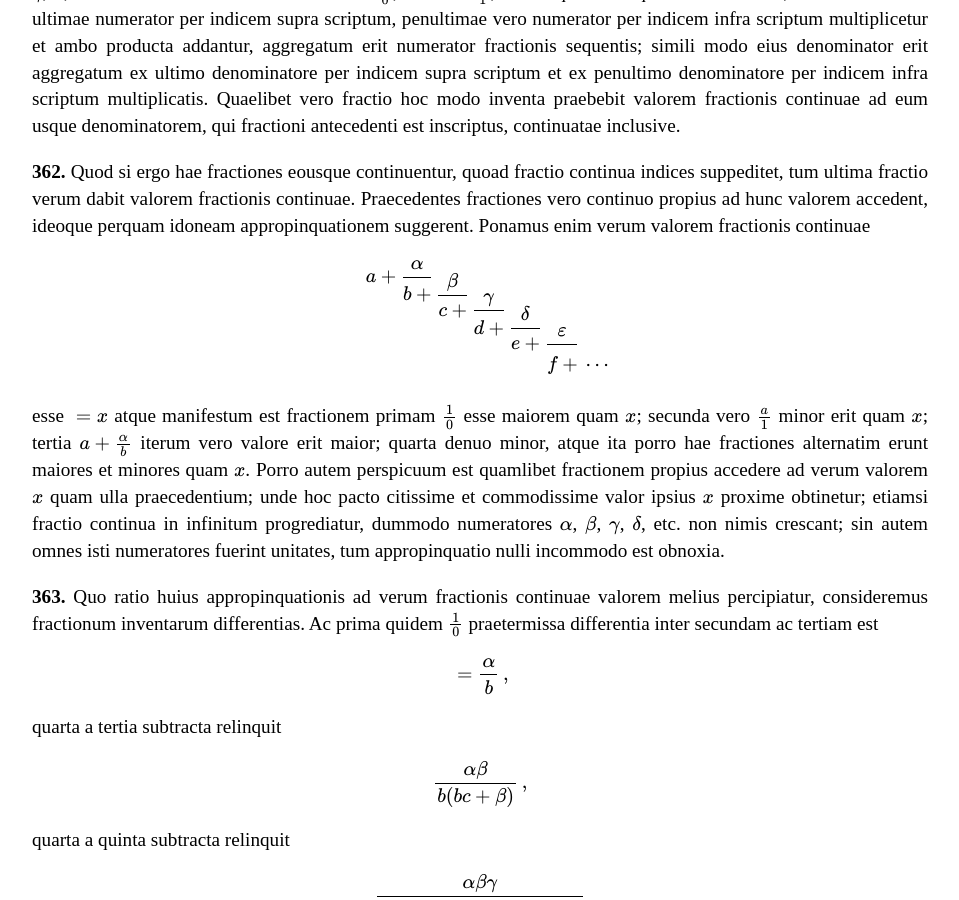
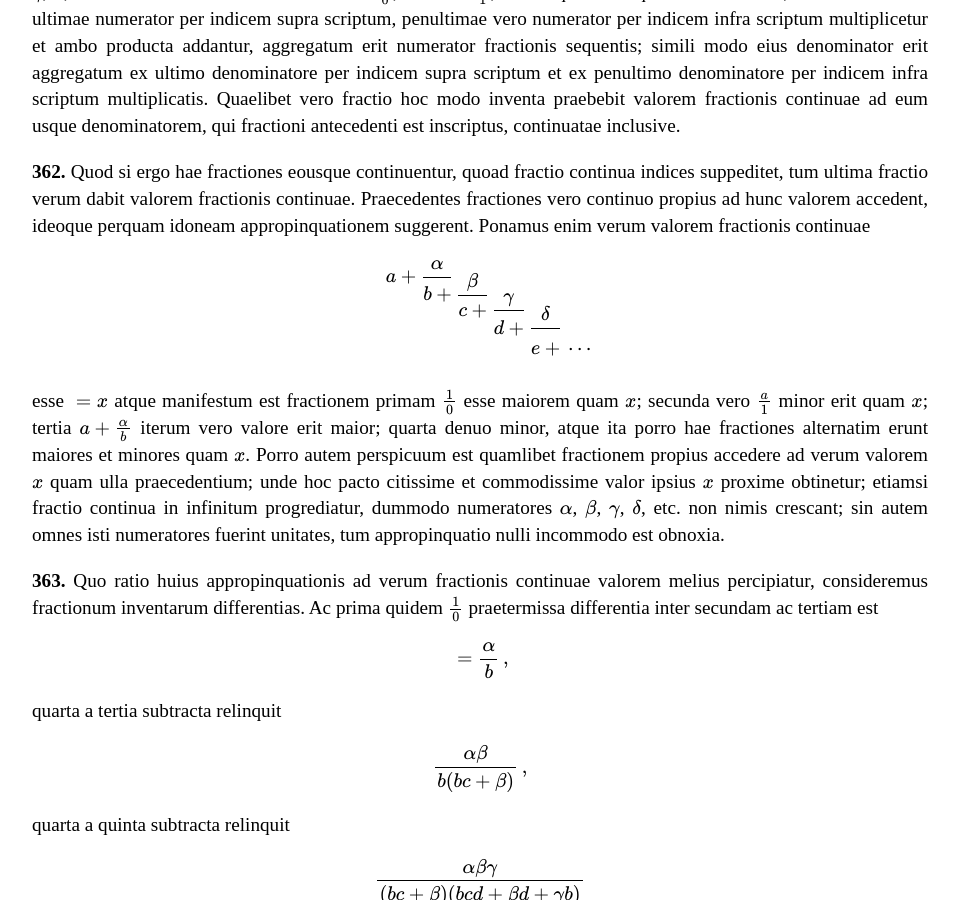
Before and after one commit to ttdoucet/ttdoucet.github.io, a Jekyll site: the page built from euler/e101.html, in a window 1280 px wide and 900 px high, scrolled down 2651 px. Shown: the whole window, without its empty margins (160-1119 px from the left). Built offline with Jekyll 4.4.1, drawn with Linux system fonts in a browser that asks for light colours; formulas are drawn with MathJax 3.

Commit message:
Corrected error from original manuscript.
There is a minor error in the original publication which I correct
by changing one letter in an equation.

```diff
--- a/euler/e101.html
+++ b/euler/e101.html
@@ -164,7 +164,7 @@ ideoque perquam idoneam appropinquationem suggerent.
 Ponamus enim verum valorem fractionis continuae
 
 \begin{equation}
-{a + {\cofrac \alpha b {\cofrac \beta c {\cofrac \gamma d {\cofrac \delta e {\cofrac \varepsilon f \tailfrac }}}}}}
+{a + {\cofrac \alpha b {\cofrac \beta c {\cofrac \gamma d {\cofrac \delta e \tailfrac}}}}}
 \end{equation}
 
 esse \({}= x\) atque manifestum est fractionem primam \(1\over 0\) esse maiorem quam \(x\);
```
